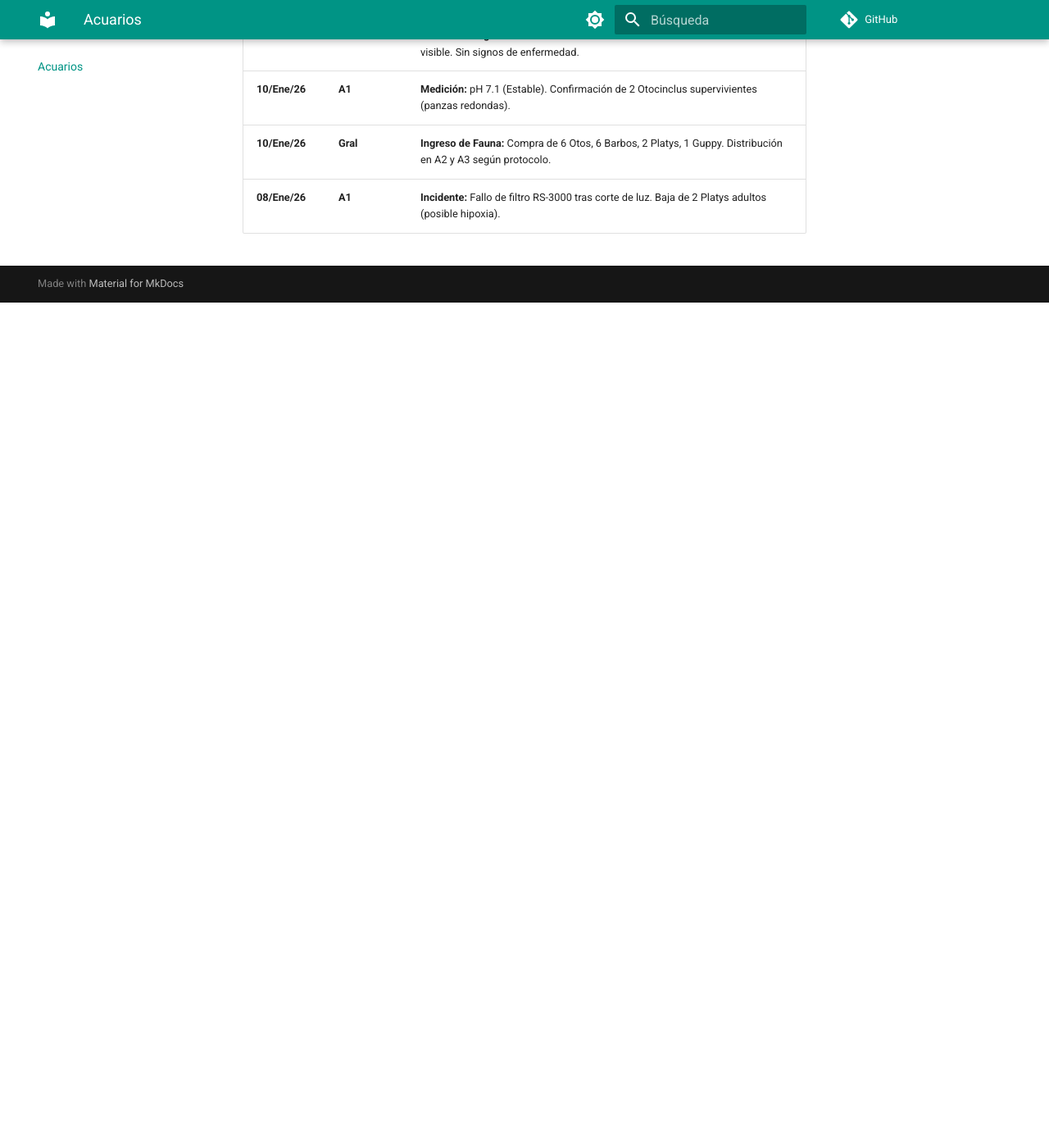
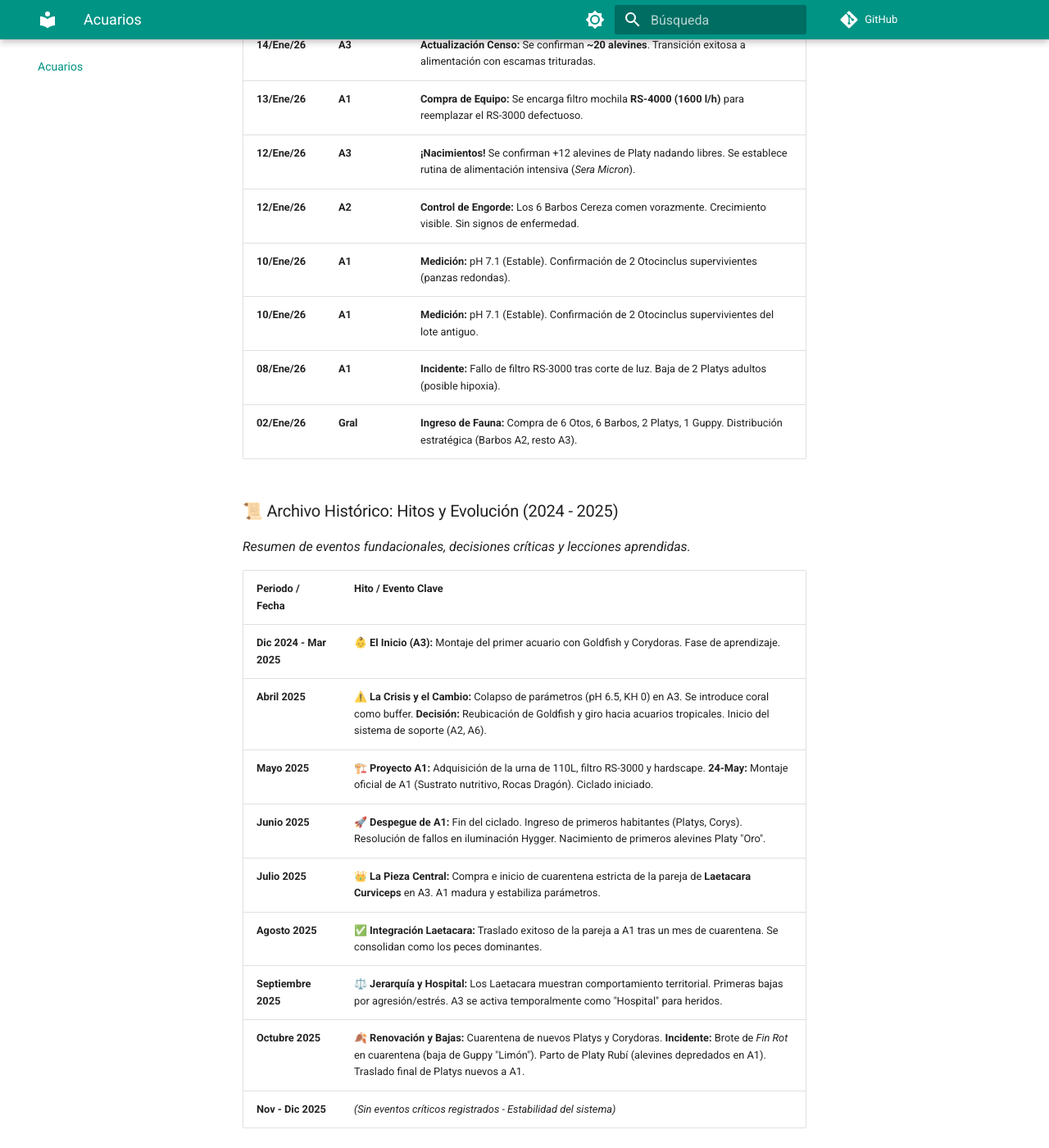
Before and after one commit to casteismael/mis-docs, an MkDocs documentation site: the page built from docs/mis_acuarios.md, in a window 1280 px wide and 1400 px high, scrolled down 5748 px. Shown: the whole window at 82% size. Built offline with MkDocs 1.6.1 and Material for MkDocs 9.7.7, drawn with Linux system fonts in a browser that asks for light colours; comment, search, counter and statistics services are not loaded; before the commit the page ends 6117 px from its top, so only the background shows below that; some of the changed text lies outside the part shown.

Commit message:
update acuario

```diff
--- a/docs/mis_acuarios.md
+++ b/docs/mis_acuarios.md
@@ -6,20 +6,20 @@
 | ------------- | ------------------ | --------------------------------------------------------------------------------------------------------------------------------- | ------------------------------------------------------------------------------------------------------------------------------------------------------------------------------------------ |
 | **A1** (110L) | ✅ **Comunitario** | <ul><li>Pareja _Laetacara_</li><li>2 _Otocinclus_ (Supervivientes)</li><li>Vivíparos Adultos</li><li>Caracoles _varios_</li></ul> | **Estabilidad y Convivencia.** <ul><li>pH estable (7.1-7.2).</li><li>Monitorear agresión de cíclidos.</li><li>_Pendiente:_ Ingreso de cardumen (Barbos).</li></ul>                         |
 | **A2**        | 🟡 **Cuarentena**  | • 6 Barbos Cereza (_P. Titeya_)                                                                                                   | **Observación Final.** <ul><li>pH estable (7.1-7.2).</li><li>Comen bien y activos.</li><li>Próximo paso: Traslado a A1 (Cardumen Dither).</li></ul>                                        |
-| **A3**        | 👶 **Guardería**   | <ul><li>**~20 Alevines Platy** (Recién nacidos)</li><li>Juv. Guppy/Platy</li><li>1 Guppy Hembra (Adulta)</li></ul>                | **Crecimiento Intensivo.** <ul><li>Alimentación frecuente (_Sera Micron_).</li><li>Protección contra depredación (Guppy).</li><li>_Prohibido:_ Ingreso de peces nuevos/enfermos.</li></ul> |
+| **A3**        | 👶 **Guardería**   | <ul><li>**~20 Alevines Platy** (Recién nacidos)</li><li>Juv. Guppy/Platy</li><li>1 Guppy Hembra (Adulta)</li></ul>               | **Crecimiento Intensivo.** <ul><li>Alimentación frecuente (_Sera Micron_).</li><li>Protección contra depredación (Guppy).</li><li>_Prohibido:_ Ingreso de peces nuevos/enfermos.</li></ul> |
 | **A4**        | ⏸️ **Almacenado**  | • N/A                                                                                                                             | Inactivo / Reserva de emergencia.                                                                                                                                                          |
 
 # 2. 🎯 Objetivos Activos y Pendientes
 
 ### ⚡ Prioridad Alta (Foco Biológico)
 
-- [ ] **A3 (Guardería):** Mantener rutina de alimentación intensiva (3-4 veces al día, _Sera Micron_) y sifonado delicado. Objetivo: Supervivencia > 50% de la camada.
+- [ ] **A3 (Guardería):** Mantener rutina de alimentación intensiva (Escamas trituradas + Sera Micron como suplemento) y sifonado delicado. Objetivo: Supervivencia > 50% de la camada.
 - [ ] **A2 ➡️ A1 (Traslado):** Finalizar cuarentena de los **Barbos Cereza** (si siguen sanos tras 15 días) e introducirlos a A1 para actuar como _dither fish_.
 - [ ] **A1 (Otos):** Asegurar alimentación vegetal (Calabacín/Pepino/Pastillas) para los 2 Otocinclus supervivientes y monitorear que recuperen peso.
 
 ### 🛠️ Mantenimiento e Infraestructura
 
-- [ ] **Filtro A1:** Monitoreo estricto tras el fallo reciente. Evaluar si requiere cambio de rotor o reemplazo definitivo si vuelve a trabarse.
+- [ ] **Filtro A1:** Instalar nuevo RS-4000. TRASVASAR material biológico del filtro viejo para evitar picos de amonio.
 - [ ] **A1 (Convivencia):** Observar interacción _Laetacara_ vs _Barbos/Otos_. Si la agresión persiste, ejecutar plan de "Barreras Visuales" (más plantas altas/flotantes).
 - [ ] **A3 (Limpieza):** Controlar población de caracoles si explota por la sobrealimentación de los alevines.
 
@@ -78,6 +78,7 @@
 
 - **Rutina:** Cambios parciales, limpieza mecánica de filtro y monitoreo de rotor.
 
+
 # 4. 🔬💧 A2: Unidad de Soporte y Engorde
 
 **Perfil:** Acuario de Transición / Engorde
@@ -122,47 +127,71 @@
 
 ### ⚙️ Hardware y Hardscape (Refugio)
 
-- **Filtración:** [Filtro Esponja / Mochila con pre-filtro] (Esencial para no succionar alevines).
-- **Hardscape Activo:**
-  - **Troncos:** Aporte de refugio y superficie para microorganismos.
-  - **Zonas de Sombra:** Estructuras densas para reducir estrés.
+* **Filtración:** [Filtro Esponja / Mochila con pre-filtro] (Esencial para no succionar alevines).
+* **Hardscape Activo:**
+    * **Troncos:** Aporte de refugio y superficie para microorganismos.
+    * **Zonas de Sombra:** Estructuras densas para reducir estrés.
 
-- **Sustrato:** [Arena/Grava] (Facilita visión de restos de comida).
+
+* **Sustrato:** [Arena/Grava] (Facilita visión de restos de comida).
 
 ### 🌿 Flora (Estratégica para Cría)
 
-- **Refugio Crítico:** **Musgo de Java** (Agregado extra Ene-2026) - Escondite vital para recién nacidos.
-- **Estructura:** Plantas de tallo y flotantes para tamizar la luz y dar seguridad en zona alta.
+* **Refugio Crítico:** **Musgo de Java** (Agregado extra Ene-2026) - Escondite vital para recién nacidos.
+* **Estructura:** Plantas de tallo y flotantes para tamizar la luz y dar seguridad en zona alta.
 
 ### 🐟 Fauna (Censo Guardería - Enero 2026)
 
-| Especie              | Cant.      | Rol / Notas                                                  |
-| -------------------- | ---------- | ------------------------------------------------------------ |
-| **Alevines Platy**   | **~20**    | **PRIORIDAD.** Recién nacidos. Activos y comiendo.           |
-| **Guppy Hembra**     | 1          | Adulta. _Alerta:_ Posible depredadora (mantener alimentada). |
-| **Juv. Guppy/Platy** | Variados   | Compañeros de crecimiento. Sin riesgo para alevines.         |
-| _Invertebrados_      | [Variados] | Caracoles (Limpieza de restos de _Sera Micron_).             |
+| Especie | Cant. | Rol / Notas |
+| --- | --- | --- |
+| **Alevines Platy** | **~20** | **PRIORIDAD.** Recién nacidos. Activos y comiendo. |
+| **Guppy Hembra** | 1 | Adulta. *Alerta:* Posible depredadora (mantener alimentada). |
+| **Juv. Guppy/Platy** | Variados | Compañeros de crecimiento. Sin riesgo para alevines. |
+| *Invertebrados* | [Variados] | Caracoles (Limpieza de restos de *Sera Micron*). |
 
 ### 🧪 Rutina de Guardería
 
-- **Alimentación Intensiva:** 3-4 veces al día.
-  - _Menú:_ **Sera Micron** (polvo) + Escamas trituradas.
-  - _Táctica:_ Alimentar primero a la hembra adulta en extremo opuesto.
+* **Alimentación Intensiva:** 3-4 veces al día.
+    * *Menú:* **Sera Micron** (polvo) + Escamas trituradas.
+    * *Táctica:* Alimentar primero a la hembra adulta en extremo opuesto.
 
-- **Mantenimiento:**
-  - Cambios de agua pequeños y frecuentes (10-15% cada 3-4 días).
-  - **Sifonado Quirúrgico:** Uso de manguera de aireador para no aspirar crías.
+
+* **Mantenimiento:**
+    * Cambios de agua pequeños y frecuentes (10-15% cada 3-4 días).
+    * **Sifonado Quirúrgico:** Uso de manguera de aireador para no aspirar crías.
 
 # 6. 📒 Bitácora General (Diario de Campo)
 
 **Filosofía:** Registro cronológico de eventos significativos.
 **¿Qué anotar?** Altas/Bajas, Mediciones de Parámetros, Cambios de Equipamiento, Medicaciones, Partos y Maniobras de Mantenimiento Mayor.
 
-| Fecha         | Acuario  | Evento / Observación / Acción                                                                                                       |
-| ------------- | -------- | ----------------------------------------------------------------------------------------------------------------------------------- |
-| **13/Ene/26** | **A1**   | **Compra de Equipo:** Se encarga filtro mochila **RS-4000 (1600 l/h)** para reemplazar el RS-3000 defectuoso.                       |
-| **12/Ene/26** | **A3**   | **¡Nacimientos!** Se confirman ~12 alevines de Platy nadando libres. Se establece rutina de alimentación intensiva (_Sera Micron_). |
-| **12/Ene/26** | **A2**   | **Control de Engorde:** Los 6 Barbos Cereza comen vorazmente. Crecimiento visible. Sin signos de enfermedad.                        |
-| **10/Ene/26** | **A1**   | **Medición:** pH 7.1 (Estable). Confirmación de 2 Otocinclus supervivientes (panzas redondas).                                      |
-| **10/Ene/26** | **Gral** | **Ingreso de Fauna:** Compra de 6 Otos, 6 Barbos, 2 Platys, 1 Guppy. Distribución en A2 y A3 según protocolo.                       |
-| **08/Ene/26** | **A1**   | **Incidente:** Fallo de filtro RS-3000 tras corte de luz. Baja de 2 Platys adultos (posible hipoxia).                               |
+### 📒 Registro Activo: Enero 2026
+
+*Eventos del ciclo actual. Foco: Recuperación tras fallo de filtro y Boom de natalidad.*
+
+| Fecha | Acuario | Evento / Observación / Acción |
+| --- | --- | --- |
+| **14/Ene/26** | **A3** | **Actualización Censo:** Se confirman **~20 alevines**. Transición exitosa a alimentación con escamas trituradas. |
+| **13/Ene/26** | **A1** | **Compra de Equipo:** Se encarga filtro mochila **RS-4000 (1600 l/h)** para reemplazar el RS-3000 defectuoso. |
+| **12/Ene/26** | **A3** | **¡Nacimientos!** Se confirman +12 alevines de Platy nadando libres. Se establece rutina de alimentación intensiva (*Sera Micron*). |
+| **12/Ene/26** | **A2** | **Control de Engorde:** Los 6 Barbos Cereza comen vorazmente. Crecimiento visible. Sin signos de enfermedad. |
+| **10/Ene/26** | **A1** | **Medición:** pH 7.1 (Estable). Confirmación de 2 Otocinclus supervivientes (panzas redondas). |
+| **10/Ene/26** | **A1** | **Medición:** pH 7.1 (Estable). Confirmación de 2 Otocinclus supervivientes del lote antiguo. |
+| **08/Ene/26** | **A1** | **Incidente:** Fallo de filtro RS-3000 tras corte de luz. Baja de 2 Platys adultos (posible hipoxia). |
+| **02/Ene/26** | **Gral** | **Ingreso de Fauna:** Compra de 6 Otos, 6 Barbos, 2 Platys, 1 Guppy. Distribución estratégica (Barbos A2, resto A3). |
+
+### 📜 Archivo Histórico: Hitos y Evolución (2024 - 2025)
+
+*Resumen de eventos fundacionales, decisiones críticas y lecciones aprendidas.*
+
+| Periodo / Fecha | Hito / Evento Clave |
+| --- | --- |
+| **Dic 2024 - Mar 2025** | **👶 El Inicio (A3):** Montaje del primer acuario con Goldfish y Corydoras. Fase de aprendizaje. |
+| **Abril 2025** | **⚠️ La Crisis y el Cambio:** Colapso de parámetros (pH 6.5, KH 0) en A3. Se introduce coral como buffer. **Decisión:** Reubicación de Goldfish y giro hacia acuarios tropicales. Inicio del sistema de soporte (A2, A6). |
+| **Mayo 2025** | **🏗️ Proyecto A1:** Adquisición de la urna de 110L, filtro RS-3000 y hardscape. **24-May:** Montaje oficial de A1 (Sustrato nutritivo, Rocas Dragón). Ciclado iniciado. |
+| **Junio 2025** | **🚀 Despegue de A1:** Fin del ciclado. Ingreso de primeros habitantes (Platys, Corys). Resolución de fallos en iluminación Hygger. Nacimiento de primeros alevines Platy "Oro". |
+| **Julio 2025** | **👑 La Pieza Central:** Compra e inicio de cuarentena estricta de la pareja de **Laetacara Curviceps** en A3. A1 madura y estabiliza parámetros. |
+| **Agosto 2025** | **✅ Integración Laetacara:** Traslado exitoso de la pareja a A1 tras un mes de cuarentena. Se consolidan como los peces dominantes. |
+| **Septiembre 2025** | **⚖️ Jerarquía y Hospital:** Los Laetacara muestran comportamiento territorial. Primeras bajas por agresión/estrés. A3 se activa temporalmente como "Hospital" para heridos. |
+| **Octubre 2025** | **🍂 Renovación y Bajas:** Cuarentena de nuevos Platys y Corydoras. **Incidente:** Brote de *Fin Rot* en cuarentena (baja de Guppy "Limón"). Parto de Platy Rubí (alevines depredados en A1). Traslado final de Platys nuevos a A1. |
+| **Nov - Dic 2025** | *(Sin eventos críticos registrados - Estabilidad del sistema)* |
```
Also changed, not shown: other parts of docs/mis_acuarios.md (+19 -15 lines).
